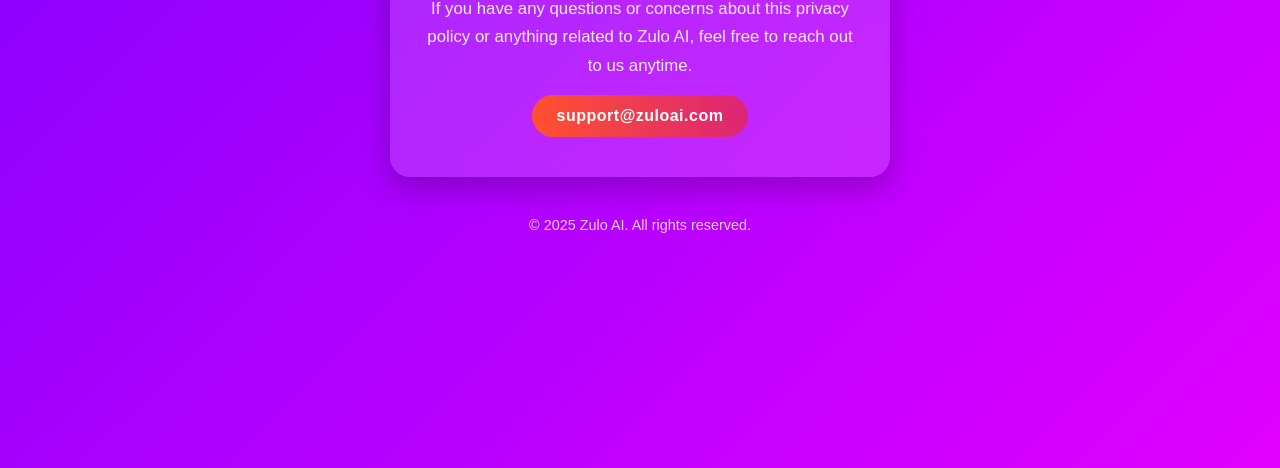
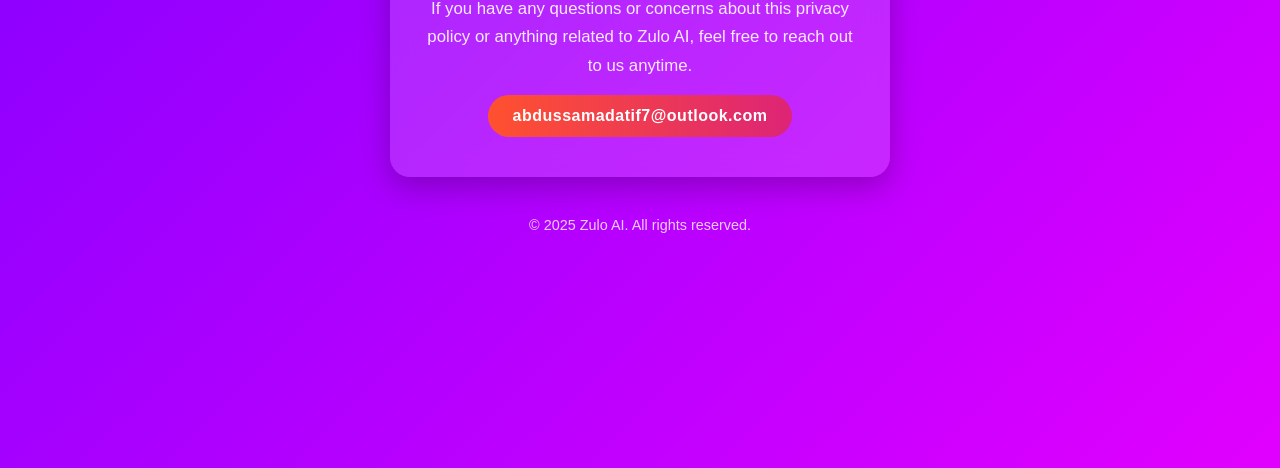
Before and after one commit to benxoa/BlendableLabs, a plain HTML site: page contactus.html in a window 1280 px wide. Shown: the part 332-800 px from the top of the page. Drawn offline with Linux system fonts and the light colour scheme.

Commit message:
Update contactus.html

```diff
--- a/contactus.html
+++ b/contactus.html
@@ -89,7 +89,7 @@
   <div class="contact-container">
     <h1>Contact Us</h1>
     <p>If you have any questions or concerns about this privacy policy or anything related to Zulo AI, feel free to reach out to us anytime.</p>
-    <a href="mailto:support@zuloai.com" class="email">support@zuloai.com</a>
+    <a href="mailto:support@zuloai.com" class="email">abdussamadatif7@outlook.com</a>
   </div>
 
   <footer>
```
